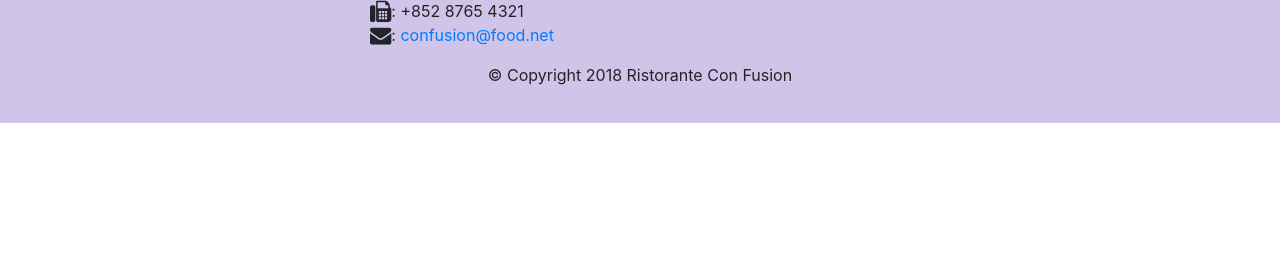
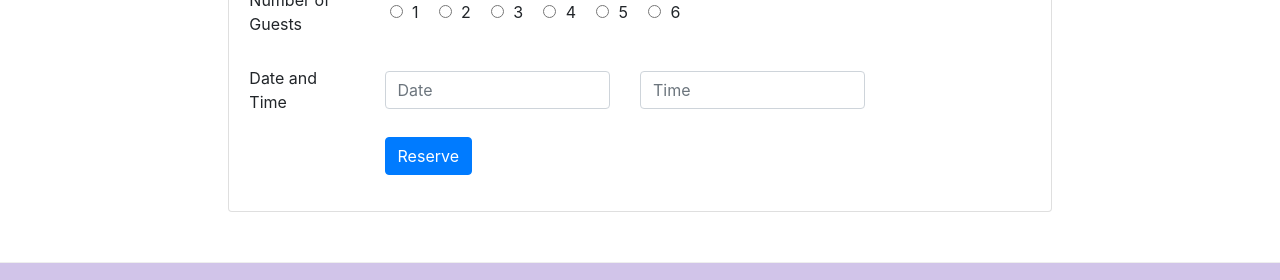
Before and after one commit to barankundakci/coursera-bootsrap-4, a website: page index.html in a window 1280 px wide. Shown: the part 1683-1963 px from the top of the page. Before the commit the page ends 1806 px from the top, so only its background shows below. Drawn offline with nearby package versions, Linux system fonts and the light colour scheme.

Commit message:
Assigment 2

```diff
--- a/index.html
+++ b/index.html
@@ -36,12 +36,17 @@
     <header class="jumbotron">
         <div class="container">
             <div class="row row-header">
-                <div class="col-12 col-sm-6">
+                <div class="col-6 col-sm-6">
                     <h1>Ristorante con Fusion</h1>
                     <p>We take inspiration from the World's best cuisines, and create a unique fusion experience. Our lipsmacking creations will tickle your culinary senses!</p>
                 </div>
-                <div class="col-12 col-sm align-self-center">
+                <div class="col-12 col-sm-3 align-self-center">
                     <img src="img/logo.png" class="img-fluid">
+                </div>
+                <div class="col col-sm-3 align-self-center">
+                    <a role="button" href="#reserveTable" class="btn btn-sm btn-warning btn-block" id="reservebutton">
+	                    Reserve Table
+	                </a>
                 </div>
             </div>
         </div>
@@ -69,8 +74,13 @@
                 <h3>This Month's Promotions</h3>
             </div>
             <div class="col col-sm order-sm-last col-md">
-                <h2>Weekend Grand Buffet</h2>
-                <p class="d-none d-sm-block">Featuring mouthwatering combinations with a choice of five different salads, six enticing appetizers, six main entrees and five choicest desserts. Free flowing bubbly and soft drinks. All for just $19.99 per person </p>
+                <div class="media">
+                    <div class="media-body">
+                        <h2 class="mt-0">Weekend Grand Buffet  <span class="badge badge-danger">NEW</span></h2>
+                        <p class="d-none d-sm-block">Featuring mouthwatering combinations with a choice of five different salads, six enticing appetizers, six main entrees and five choicest desserts. Free flowing bubbly and soft drinks. All for just $19.99 per person </p>
+                    </div>
+                    <img class="d-flex mr-3 img-thumbnail align-self-center" src="img/buffet.png" alt="Buffet">
+                </div>
             </div>
         </div>
 
@@ -86,6 +96,71 @@
                         <h4>Executive Chef</h4>
                         <p class="d-none d-sm-block">Award winning three-star Michelin chef with wide International experience having worked closely with whos-who in the culinary world, he specializes in creating mouthwatering Indo-Italian fusion experiences. </p>
                     </div>
+                </div>
+            </div>
+        </div>
+    </div>
+
+    <div class="row row-content align-items-center" id="reserveTable">
+        <div class="col-12 col-sm-8 mx-auto">
+            <div class="card">
+                 <div class="card-header bg-warning text-white">
+	                <h3 class="mb-0">Reserve a Table</h3>
+	            </div>
+                <div class="card-body">
+                    <form>
+                        <div class="form-group row">
+                            <label for="numberguest" class="col-12 col-sm-2 col-form-label">Number of Guests</label>
+                                <div class="form-check form-check-inline">
+                                    <div class="form-check">
+                                        <input class="form-check-input" type="radio" name="numberguests" id="numberguests1"
+                                            value="1">
+                                        <label class="form-check-label" for="numberguests1">1</label>
+                                    </div>
+                                    <div class="form-check">
+                                        <input class="form-check-input" type="radio" name="numberguests" id="numberguests2"
+                                            value="2">
+                                        <label class="form-check-label" for="numberguests2">2</label>
+                                    </div>
+                                    <div class="form-check">
+                                        <input class="form-check-input" type="radio" name="numberguests" id="numberguests3"
+                                            value="3">
+                                        <label class="form-check-label" for="numberguests3">3</label>
+                                    </div>
+                                    <div class="form-check">
+                                        <input class="form-check-input" type="radio" name="numberguests" id="numberguests4"
+                                            value="4">
+                                        <label class="form-check-label" for="numberguests4">4</label>
+                                    </div>
+                                    <div class="form-check">
+                                        <input class="form-check-input" type="radio" name="numberguests" id="numberguests5"
+                                            value="5">
+                                        <label class="form-check-label" for="numberguests5">5</label>
+                                    </div>
+                                    <div class="form-check">
+                                        <input class="form-check-input" type="radio" name="numberguests" id="numberguests6"
+                                            value="6">
+                                        <label class="form-check-label" for="numberguests6">6</label>
+                                    </div>
+                                </div>
+                        </div>
+                        <div class="form-group row">
+                            <label for="date time" class="col-12 col-sm-2 col-form-label">Date and Time</label>
+                            <div class="col-sm-8 row align-items-center">
+                                <div class="col-sm-6 input-group">
+	                                <input type="text" class="form-control" name="date" id="date" placeholder="Date" />
+	                            </div>
+	                            <div class="col-sm-6 input-group">
+	                                <input type="text" class="form-control" name="time" id="time" placeholder="Time" />
+	                            </div>
+                            </div>
+                        </div>
+                        <div class="form-group row">
+	                        <div class="col-sm-10 offset-sm-2">
+	                            <button type="submit" class="btn btn-primary">Reserve</button>
+	                        </div>
+	                    </div>
+                    </form>
                 </div>
             </div>
         </div>
```
